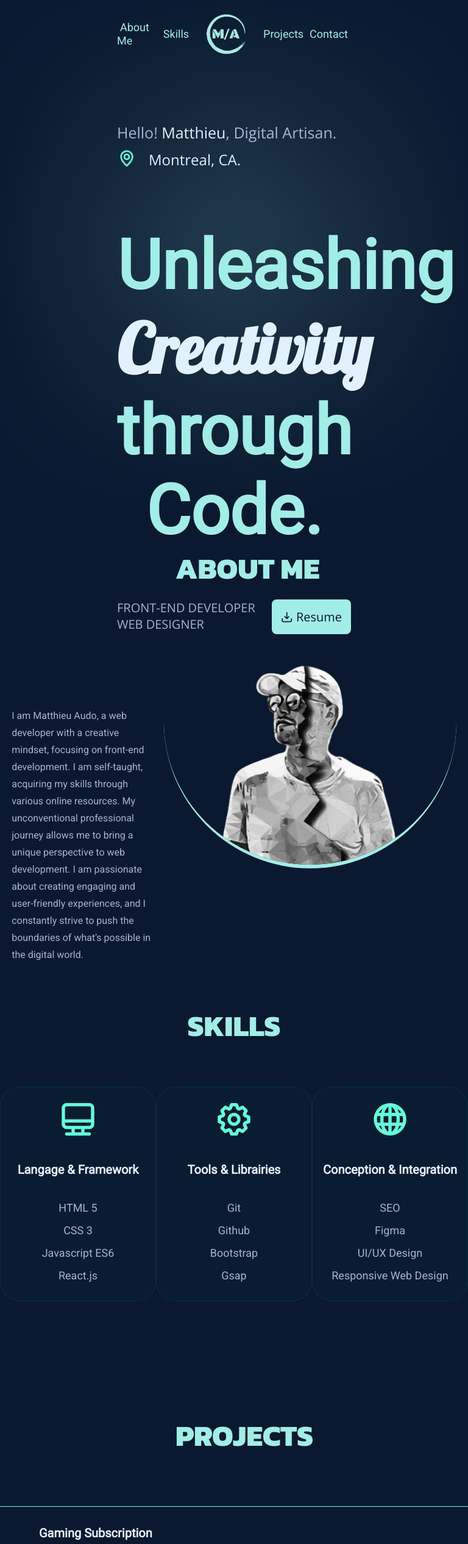
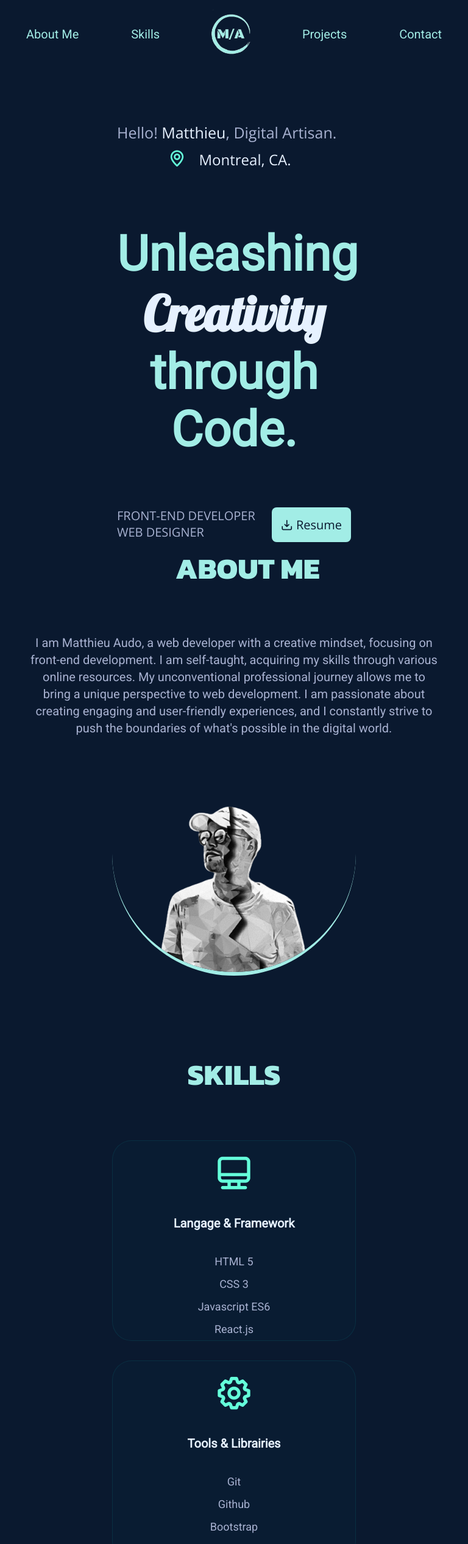
Before and after one commit to Mattz56/PortofilioV1, a plain HTML site: page index.html in a window 768 px wide. Shown: the top 2532 px of the page at 61% size. Drawn offline with nearby package versions, Linux system fonts and the light colour scheme.

Commit message:
Made responsive part

```diff
--- a/styles.css
+++ b/styles.css
@@ -457,10 +457,11 @@ footer p {
     #p_name {
         font-size: 20px;
         text-align: center;
+        margin-top: -4rem;
     }
     .main_header {
         max-width: 100vw;
-        height:80vh;
+        min-height: 50rem;
     }
     #side_town {
         width: 50%;
@@ -474,7 +475,7 @@ footer p {
     /* ABOUT */
 
     #about {
-        height: 80vh;
+        margin-top: 6rem;
         max-width: 100vw;
     }
     #contact h1,
@@ -488,9 +489,8 @@ footer p {
     .about_me {
         flex-direction: column;
         justify-content: space-between;
-        gap: 5rem;
         margin-top: 1.5rem;
-        height: 70vh;
+        height: 40rem;
     }
     .photo_me {
         width: 250px;
@@ -506,8 +506,10 @@ footer p {
 
     #skills {
         max-width: 100vw;
-        height: 120vh;
-        margin-top: 5rem;
+        height: 130vh;
+    }
+    #skills h1 {
+        padding-bottom: 3rem;
     }
     .skills_container {
         flex-direction: column;
@@ -542,6 +544,7 @@ footer p {
     #project h1 {
         margin: 0 0 3rem 0;
         text-align: center;
+        padding-top: 4rem;
     }
     .project_card {
         padding: 2rem;
@@ -600,4 +603,80 @@ footer p {
 
 @media only screen and (min-width: 601px) and (max-width: 1024px) {
 
+    #mouse_follow {
+        display: none;
+    }
+
+    /* NAV */
+
+    nav ul {
+        width: 100%;
+    }
+    nav ul li{
+        font-size: 20px;
+        padding: 20px;
+        justify-content: space-between;
+    }
+
+    /* HEADER */
+    .header_title {
+        max-width: 100vw;
+    }
+    .header_title h1 {
+        font-size: 80px;
+        text-align: center;
+    }
+    .header_title p {
+        font-size: 20px;
+    }
+    #side_town {
+        text-align: center;
+    }
+
+    /* ABOUT */
+
+    .about_me {
+        flex-direction: column;
+        justify-content: space-between;
+        height: 40rem;
+    }
+    .about_p {
+        width: 100vw;
+        padding: 0 3rem 0 3rem;
+        text-align: center;
+        font-size: 20px;
+    }
+    .photo_me {
+        width: 400px;
+        height: 400px;
+    }
+
+    /* SKILLS */
+
+    #skills {
+        height: 120vh;
+    }
+    #skills h1 {
+        margin-top: 5rem;
+    }
+    .skills_container {
+        flex-direction: column;
+        height: 100vh;
+        margin-top: 4.5rem;
+        gap: 2rem;
+    }
+
+    /* PROJECT */
+
+    .project_card_p {
+        font-size: 18px;
+    }
+
+    /* CONTACT */
+
+    #contact h3 {
+        font-size: 26px;
+    }
+
+
 }
```
Also changed, not shown: langFR.js (line endings or trailing spaces).
